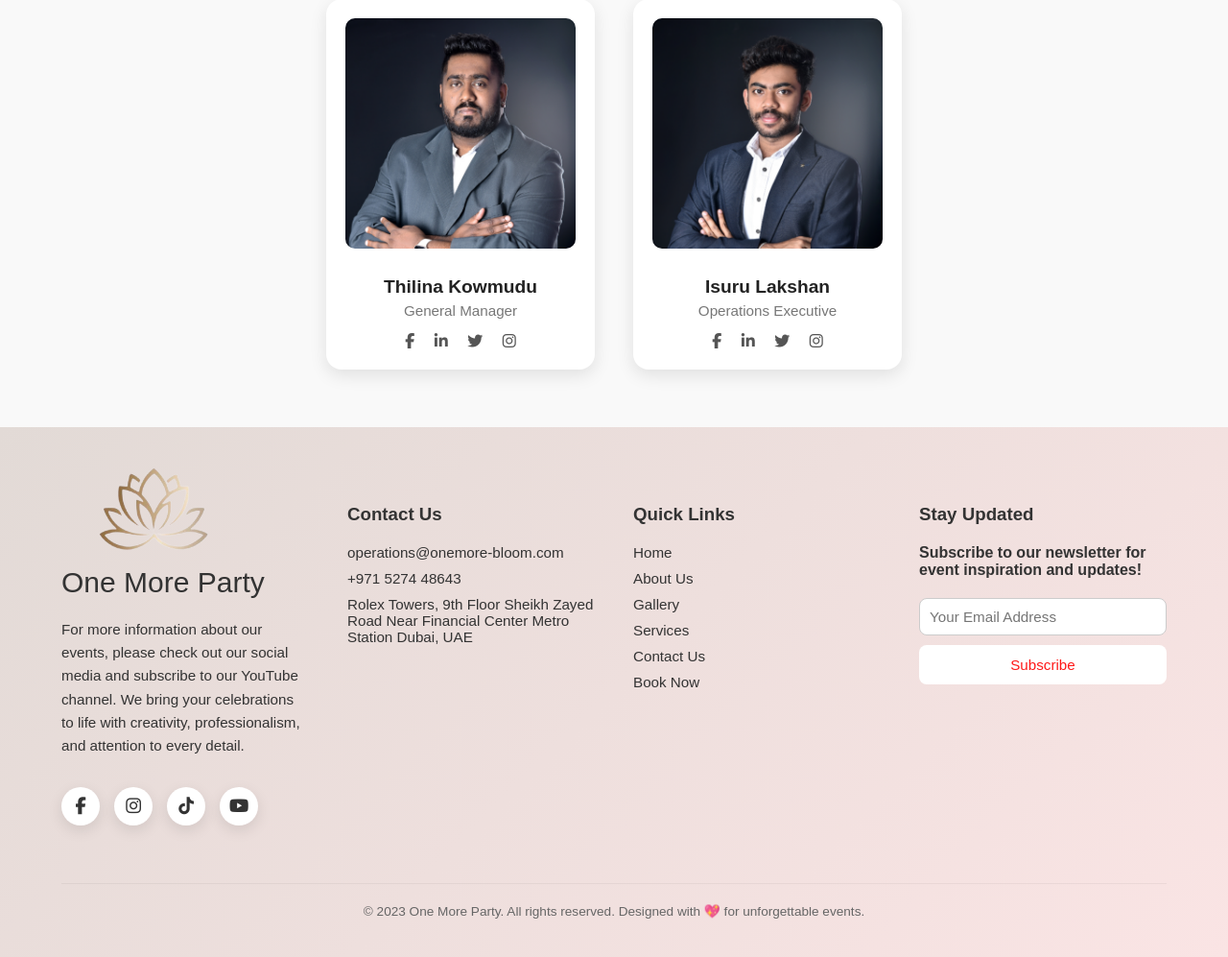
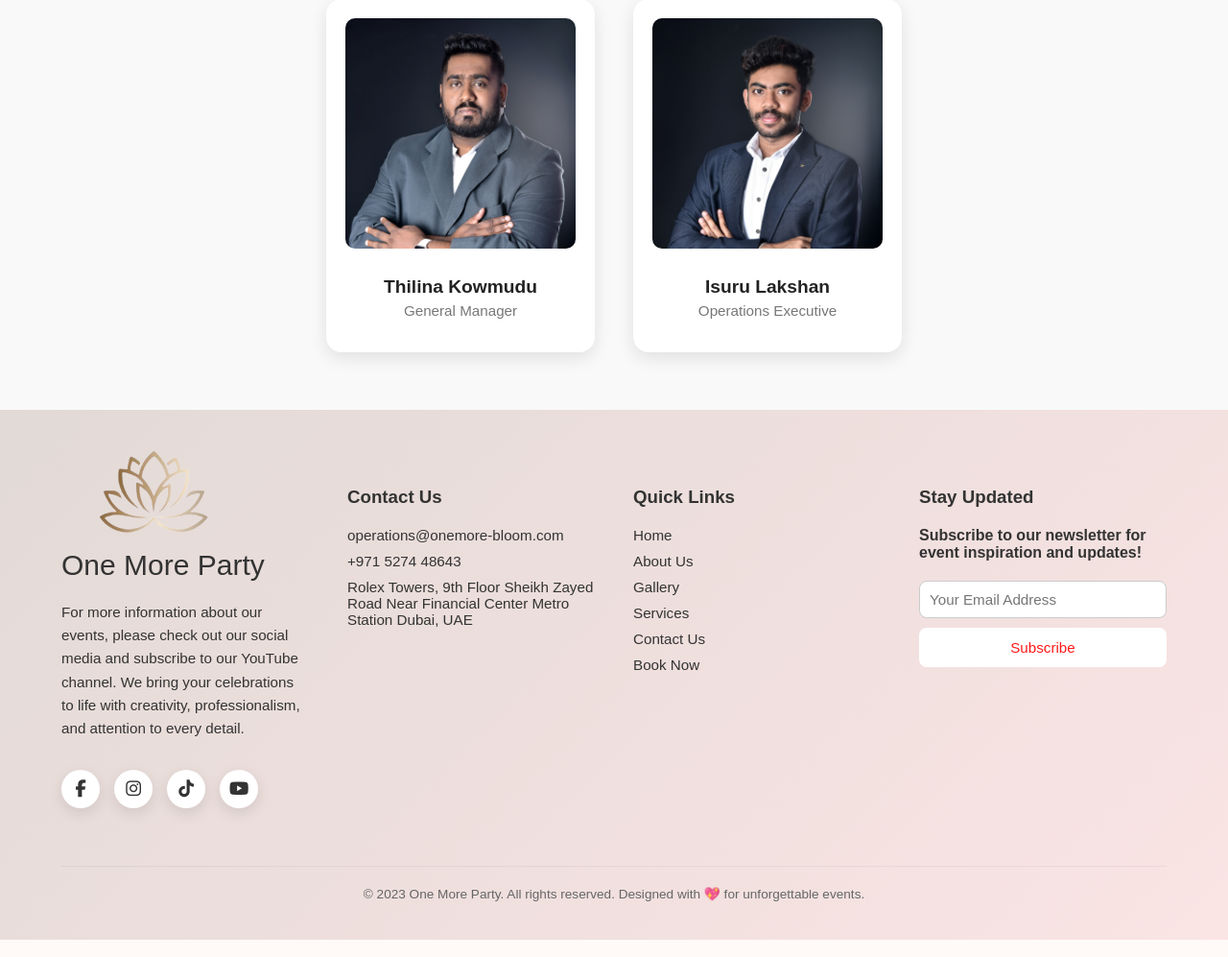
Before and after one commit to KanchanaS-V4/OneMore-Party, a PHP site: page /About.php in a window 1280 px wide. Shown: the part 3453-4450 px from the top of the page at 96% size. Run offline with PHP 8.4, Linux system fonts and the light colour scheme; the visitor is signed in with stand-in values (Sample User, id 1); some libraries are stand-ins or nearby versions.

Commit message:
About soccial changes

```diff
--- a/About.css
+++ b/About.css
@@ -476,17 +476,6 @@ color: #ea1538;
     margin-bottom: 15px;
 }
 
-.social-links a {
-    color: #555;
-    margin: 0 8px;
-    font-size: 1rem;
-    transition: color 0.3s ease;
-}
-
-.social-links a:hover {
-    color: #007bff;
-}
-
 
 /*Footer Section*/
 .footer {
--- a/About.php
+++ b/About.php
@@ -149,12 +149,6 @@ aria-label="Chat on WhatsApp"
                 <div class="member-info">
                     <h3 class="member-name">Thilina Kowmudu</h3>
                     <p class="member-designation">General Manager</p>
-                    <div class="social-links">
-                        <a href="#" aria-label="Facebook"><i class="fab fa-facebook-f"></i></a>
-                        <a href="#" aria-label="LinkedIn"><i class="fab fa-linkedin-in"></i></a>
-                        <a href="#" aria-label="Twitter"><i class="fab fa-twitter"></i></a>
-                        <a href="#" aria-label="Instagram"><i class="fab fa-instagram"></i></a>
-                    </div>
                 </div>
             </div>
 
@@ -165,12 +159,6 @@ aria-label="Chat on WhatsApp"
                 <div class="member-info">
                     <h3 class="member-name">Isuru Lakshan</h3>
                     <p class="member-designation">Operations Executive</p>
-                    <div class="social-links">
-                        <a href="#" aria-label="Facebook"><i class="fab fa-facebook-f"></i></a>
-                        <a href="#" aria-label="LinkedIn"><i class="fab fa-linkedin-in"></i></a>
-                        <a href="#" aria-label="Twitter"><i class="fab fa-twitter"></i></a>
-                        <a href="#" aria-label="Instagram"><i class="fab fa-instagram"></i></a>
-                    </div>
                 </div>
             </div>
         </div>
```
